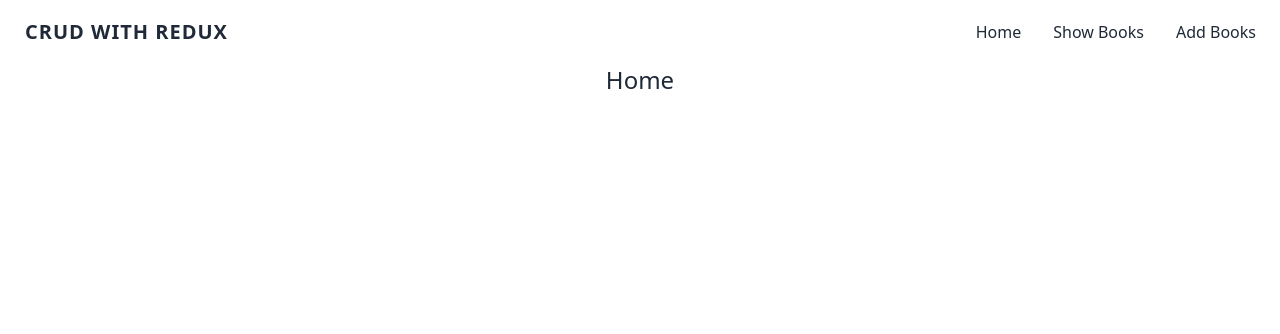
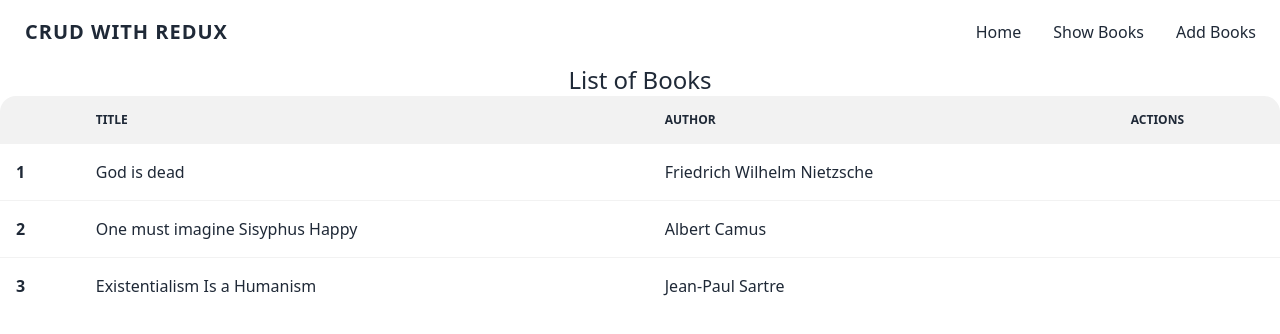
Before and after one commit to Alapottra-troj1n/crud-with-redux, a React (Create React App) app: page / in a window 1280 px wide. Shown: the top 334 px of the page. Built offline with nearby package versions, Linux system fonts and the light colour scheme.

Commit message:
showed data in view from slice

```diff
--- a/src/app/store.js
+++ b/src/app/store.js
@@ -0,0 +1,10 @@
+import { configureStore } from "@reduxjs/toolkit"
+import booksReducer from "../components/features/books/BooksSlice"
+
+ const store = configureStore({
+    reducer : {
+        booksReducer : booksReducer
+    }
+})
+
+export default store;
--- a/src/components/features/books/BooksSlice.js
+++ b/src/components/features/books/BooksSlice.js
@@ -2,9 +2,9 @@ import { createSlice } from "@reduxjs/toolkit"
 
 const initialBooks = {
     books : [
-        {id:1, title: 'Love Yourself', author : 'Alapottra'},
-        {id:2, title: 'Love Yourself', author : 'Alapottra'},
-        {id:3, title: 'Love Yourself', author : 'Alapottra'}
+        {id:1, title: 'God is dead', author : 'Friedrich Wilhelm Nietzsche'},
+        {id:2, title: 'One must imagine Sisyphus Happy', author : 'Albert Camus'},
+        {id:3, title: 'Existentialism Is a Humanism', author : 'Jean-Paul Sartre'}
     ]
 }
 
--- a/src/components/pages/Home.jsx
+++ b/src/components/pages/Home.jsx
@@ -1,10 +1,11 @@
 import React from 'react';
+import ShowBooks from './ShowBooks';
 
 const Home = () => {
     return (
         <div>
-            <h2 className="text-2xl text-center">
-                Home
+            <h2>
+                <ShowBooks/>
             </h2>
         </div>
     );
--- a/src/components/pages/ShowBooks.jsx
+++ b/src/components/pages/ShowBooks.jsx
@@ -1,9 +1,49 @@
 import React from 'react';
+import { useSelector } from 'react-redux'
 
 const ShowBooks = () => {
+    const books = useSelector((state) => state.booksReducer.books);
+
+    console.log(books);
+
     return (
         <div>
-            <h2>Show Books</h2>
+            <h2 className="text-2xl text-center">List of Books</h2>
+
+
+            <div className="overflow-x-auto">
+                <table className="table w-full">
+
+                    <thead>
+                        <tr>
+                            <th></th>
+                            <th>Title</th>
+                            <th>Author</th>
+                            <th>Actions</th>
+                        </tr>
+                    </thead>
+                    <tbody>
+                     {books.map(book => {
+
+                        return (
+                            <>
+                               <tr>
+                            <th>{book.id}</th>
+                            <td>{book.title}</td>
+                            <td>{book.author}</td>
+                            <td></td>
+                            </tr>
+                            </>
+                        )
+
+                     })}
+
+
+
+                    </tbody>
+                </table>
+            </div>
+
         </div>
     );
 };
--- a/src/index.js
+++ b/src/index.js
@@ -3,12 +3,16 @@ import ReactDOM from "react-dom/client";
 import "./index.css";
 import App from "./App";
 import { BrowserRouter } from "react-router-dom";
+import { Provider } from "react-redux";
+import store  from "./app/store";
 
 const root = ReactDOM.createRoot(document.getElementById("root"));
 root.render(
   <React.StrictMode>
+    <Provider store={store} >
     <BrowserRouter>
     <App />
     </BrowserRouter>
+    </Provider>
   </React.StrictMode>
 );
```
